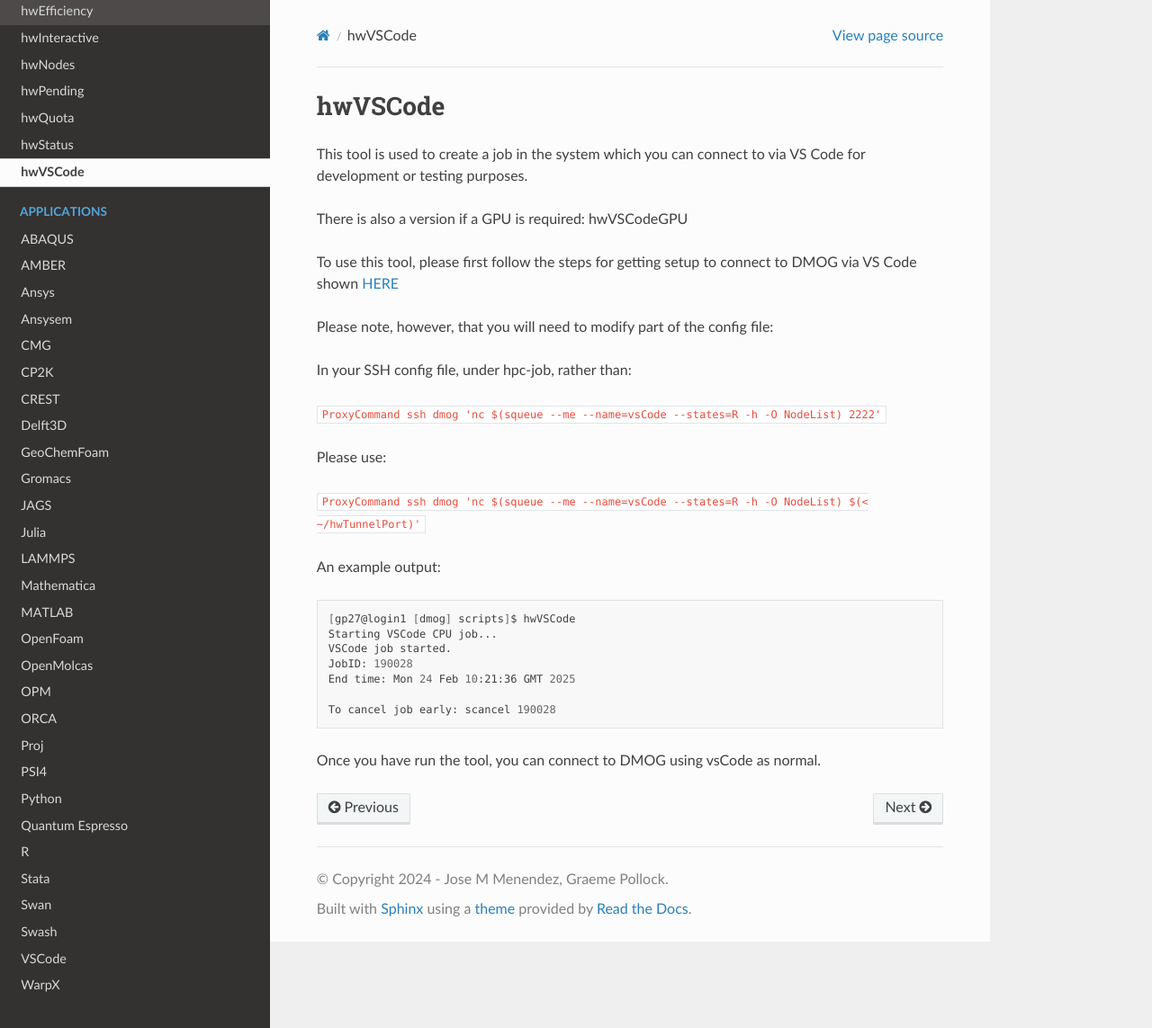
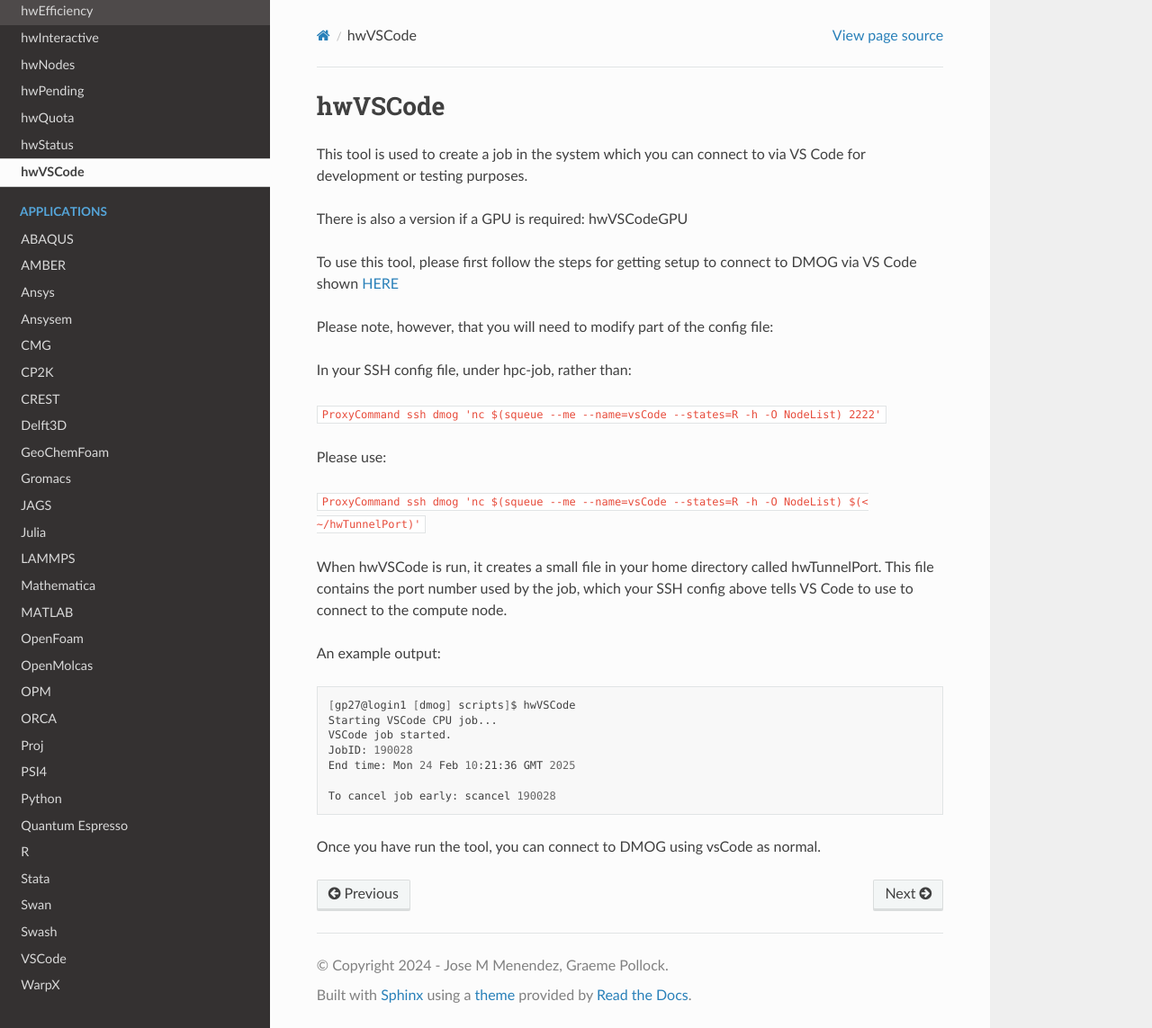
Before and after one commit to jm130/dmogdocs, a Sphinx documentation site: the page built from docs/source/utilities/hwVSCode.rst, in a window 1280 px wide and 1143 px high. Shown: the whole window at 90% size. Built offline with Sphinx 7.4.7 and the Read the Docs theme 3.1.0, drawn with Linux system fonts in a browser that asks for light colours.

Commit message:
Update hwVSCode.rst

```diff
--- a/docs/source/utilities/hwVSCode.rst
+++ b/docs/source/utilities/hwVSCode.rst
@@ -17,6 +17,8 @@ Please use:
 
 ``ProxyCommand ssh dmog 'nc $(squeue --me --name=vsCode --states=R -h -O NodeList) $(< ~/hwTunnelPort)'``
 
+When hwVSCode is run, it creates a small file in your home directory called hwTunnelPort. This file contains the port number used by the job, which your SSH config above tells VS Code to use to connect to the compute node.
+
 An example output:
 
 .. code-block:: bash
```
